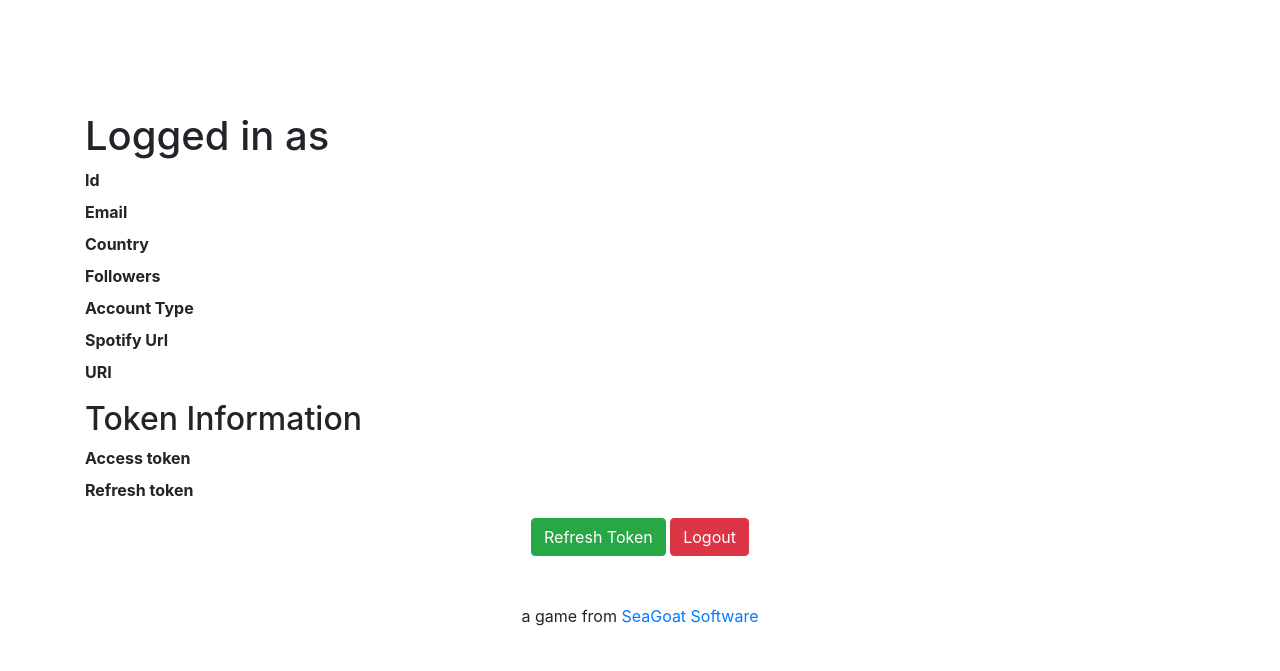
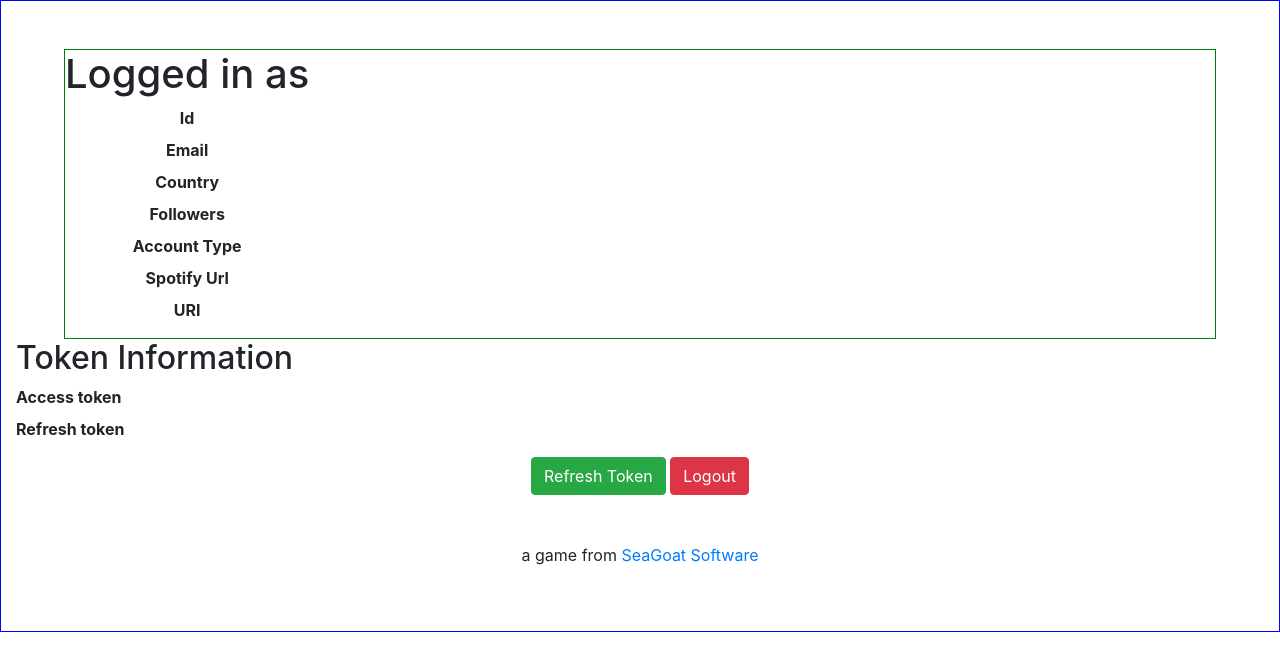
Before and after one commit to diligent176/wts1, a Flask app: template templates/me.html in a window 1280 px wide. Shown: the top 671 px of the page. Run offline with Flask 2, Linux system fonts and the light colour scheme; the template is opened without the code that fills it, so the values that code supplies are empty; parts of the project's set-up code (start-up, migrations or seed data) failed here and were passed over; some libraries are stand-ins or nearby versions.

Commit message:
template outlining

```diff
--- a/static/styles.css
+++ b/static/styles.css
@@ -8,6 +8,18 @@
     background-color: #1ED760;
     /* border-color: #000000; */
     border: 0px solid black;
+}
+
+.outlinered {
+    border: 1px solid red;
+}
+
+.outlineblue {
+    border: 1px solid blue;
+}
+
+.outlinegreen {
+    border: 1px solid green;
 }
 
 /* Size for brand */
--- a/templates/base.html
+++ b/templates/base.html
@@ -3,30 +3,33 @@
 
 <head>
     {% block head %}
-    <!-- Required meta tags -->
     <meta charset="utf-8">
-    <meta name="viewport" content="width=device-width, initial-scale=1, shrink-to-fit=no">
+    <meta name="viewport" content="initial-scale=1, width=device-width">
+    <!-- <meta name="viewport" content="width=device-width, initial-scale=1, shrink-to-fit=no"> -->
 
-    <!-- Bootstrap CSS -->
     <link rel="stylesheet" href="https://stackpath.bootstrapcdn.com/bootstrap/4.3.1/css/bootstrap.min.css" integrity="sha384-ggOyR0iXCbMQv3Xipma34MD+dH/1fQ784/j6cY/iJTQUOhcWr7x9JvoRxT2MZw1T" crossorigin="anonymous">
-
-    <!-- https://favicon.io/emoji-favicons/money-bag/ -->
-    <link href="/static/favicon.ico" rel="icon">
     <link href="/static/styles.css" rel="stylesheet">
 
+    <!-- https://favicon.io/emoji-favicons/ -->
+    <link href="/static/favicon.ico" rel="icon">
 
     <title>Whats That Song: {% block title %}{% endblock %}</title>
     {% endblock %}
 </head>
 
 <body>
-    <div class="container">
-        <h1 class="mt-5 mb-5 pt-3">{% block header %}{% endblock %}</h1>
-        <div id="content">{% block content %}{% endblock %}</div>
+    <!-- <div class="container"> -->
+    <div class="container-fluid py-5 outlineblue">
+
+        <div id="content">
+            {% block content %}{% endblock %}
+        </div>
+
         <div id="footer" class="text-center">
             <p>{% block footer %}{% endblock %}</p>
             <p class="mt-5">a game from <a href="https://seagoat.dev/" target="_blank">SeaGoat Software</a></p>
         </div>
+
     </div>
 </body>
 
--- a/templates/me.html
+++ b/templates/me.html
@@ -1,15 +1,15 @@
 {% extends "base.html" %}
-{% block title %}Profile{% endblock %}
+{% block title %}Your Profile{% endblock %}
 {% block content %}
 
 <!-- Response Data -->
-<div id="profile" class="media">
+<div id="profile" class="media text-center ml-5 mr-5 outlinegreen" >
   {% if data.images %}
-  <div class="mr-4">
+  <div class="mr-4 outlinered">
     <img class="media-object" width="150" src="{{ data.images.0.url }}"/>
   </div>
   {% endif %}
-  <div class="media-body">
+  <div class="media-bod">
     <h1>Logged in as <i>{{ data.display_name }}</i></h1>
     <dl class="dl-horizontal">
       <dt>Id</dt><dd>{{ data.id }}</dd>
```
Also changed, not shown: templates/login.html (+16 -9 lines).
